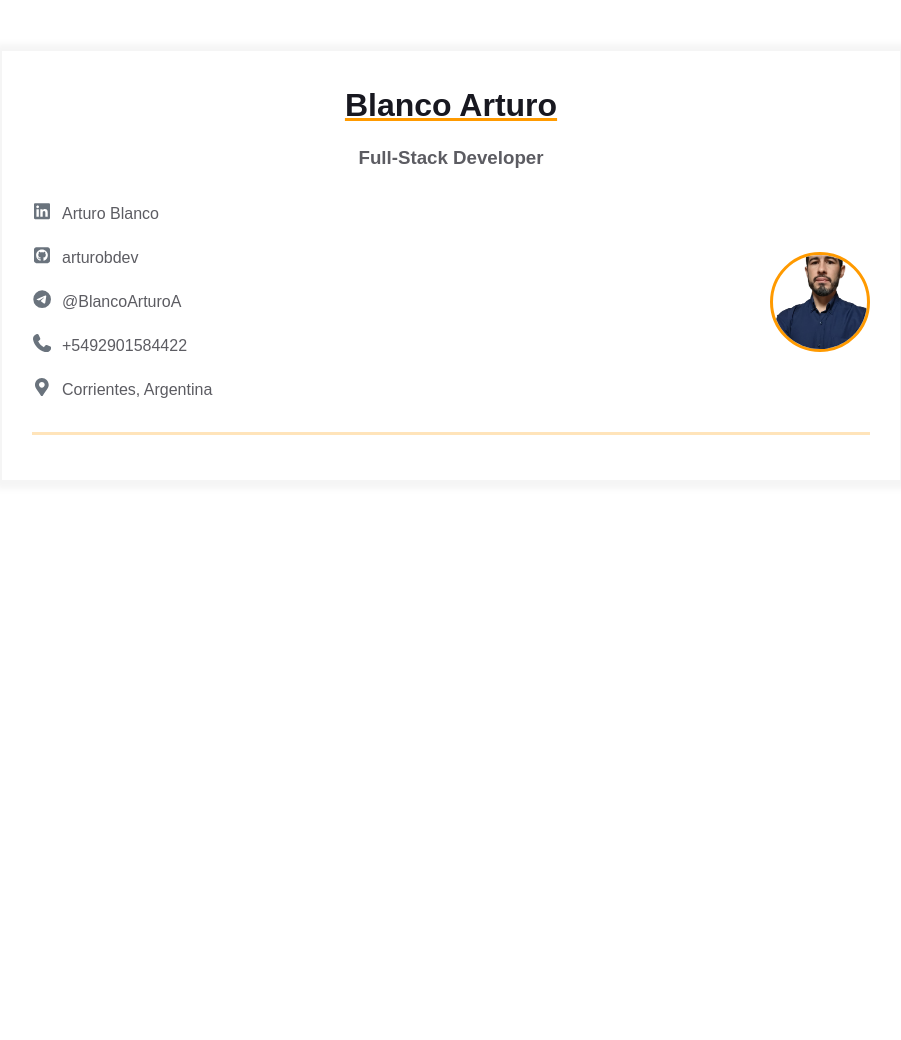
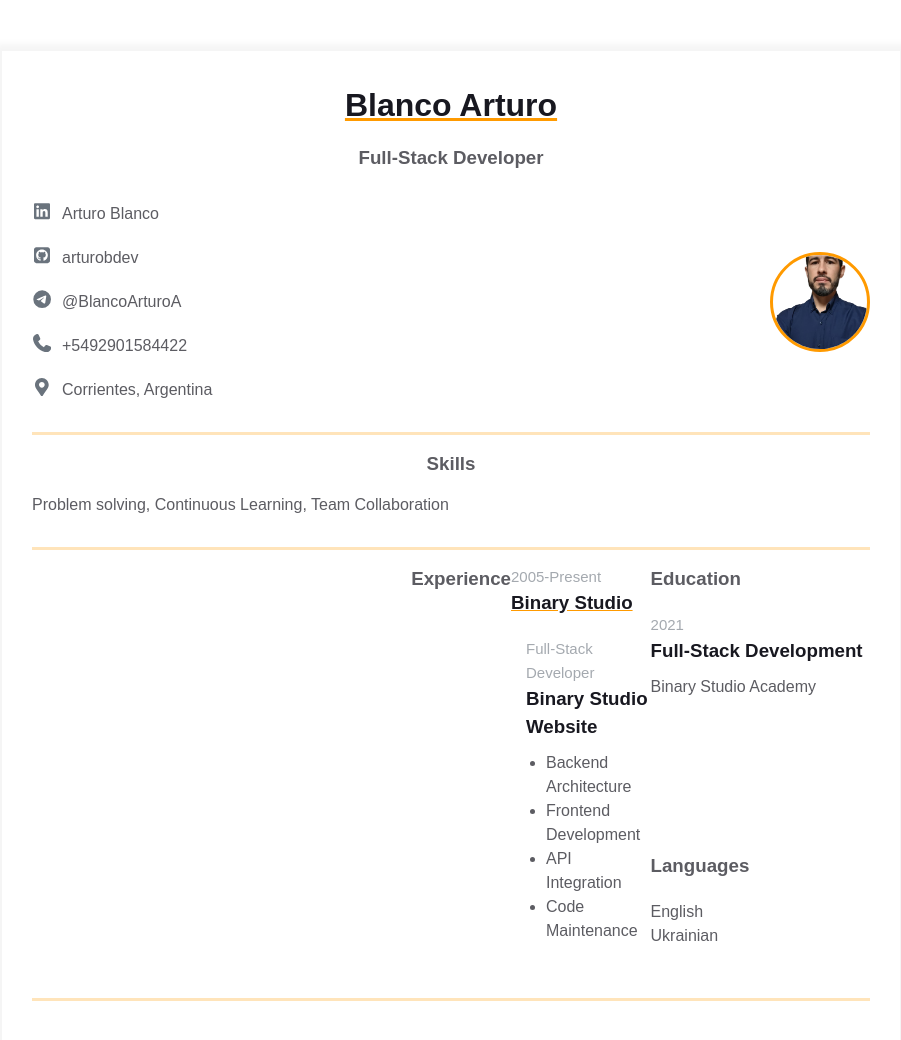
Before and after one commit to arturobdev/homepage, a plain HTML site: page index.html in a window 1280 px wide. Shown: the whole page, without its empty margins (189-1090 px from the left). Before the commit the page ends 800 px from the top, so only its background shows below. Drawn offline with Linux system fonts and the light colour scheme.

Commit message:
Added body template

```diff
--- a/index.html
+++ b/index.html
@@ -13,7 +13,6 @@
           <div class="resume__block">
             <h1 class="contact-info__header">Blanco Arturo</h1>
             <h3 class="contact-info__sub-header">Full-Stack Developer</h3>
-
             <div class="contact_info_container fh">
               <div class="contact-info__block">
               <!--linkedin -->
@@ -141,6 +140,51 @@
               </div>
             </div>
           </div>
+          <div class="resume__block">
+            <div class="skills">
+      <h3 class="skills__header">Skills</h3>
+      <p class="skills__text">Problem solving, Continuous Learning, Team Collaboration</p>
+    </div>
+          </div>
+           <div class="resume__block">
+             <div class="main-info fh">
+             <div class="experiences"></div>
+<h3 class="experiences__header">Experience</h3>
+<div class="experiences__company">
+  <div class="experiences__company-header">
+    <span class="experiences__company-header-durability">2005-Present</span>
+    <h3 class="experiences__company-header-name">Binary Studio</h3>
+  </div>
+
+  <div class="experiences__company-project">
+    <span class="experiences__company-project-role">Full-Stack Developer</span>
+    <h3 class="experiences__company-project-name">Binary Studio Website</h3>
+    <ul class="experiences__company-project-responsibilities">
+      <li>Backend Architecture</li>
+      <li>Frontend Development</li>
+      <li>API Integration</li>
+      <li>Code Maintenance</li>
+    </ul>
+  </div>
+</div>
+            <div class="additional-info fv">
+                <div class="additional-info__education">
+    <h3 class="additional-info__education-header">Education</h3>
+    <div class="additional-info__education-university">
+      <span class="additional-info__education-university-durability"> 2021 </span>
+      <h3 class="additional-info__education-university-speciality">Full-Stack Development</h3>
+      <p class="additional-info__education-university-name">Binary Studio Academy</p>
+    </div>
+  </div>
+
+  <div class="additional-info__languages">
+    <h3 class="additional-info__languages-header">Languages</h3>
+    <p class="additional-info__languages-item">English</p>
+    <p class="additional-info__languages-item">Ukrainian</p>
+  </div>
+            </div>
+            </div>
+           </div>
         </div>
       </div>
     </main>
```
